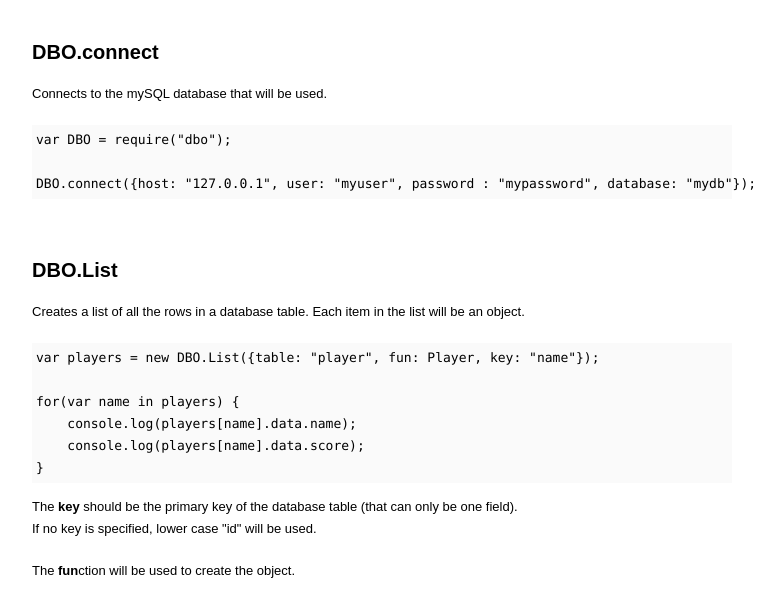
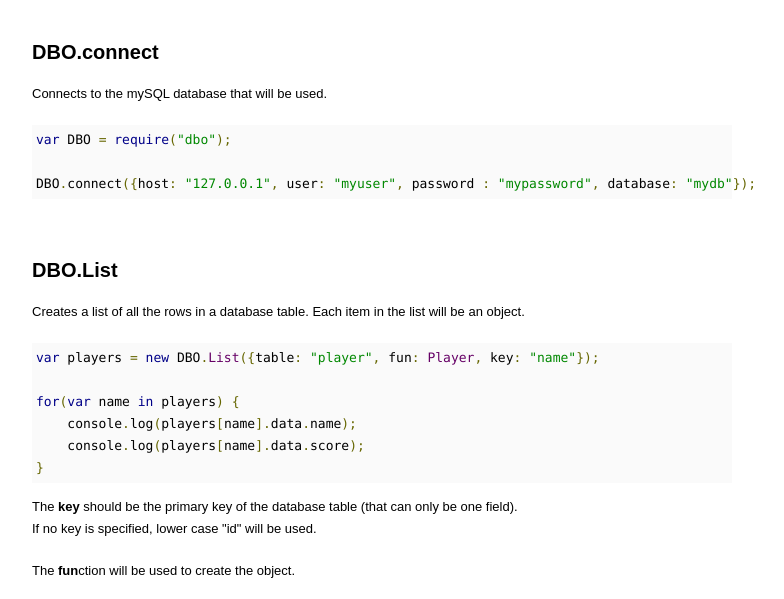
Before and after one commit to Z3TA/dbo, a website: page doc/index.htm in a window 1280 px wide. Shown: the part 174-773 px from the top of the page, without its empty margins (18-802 px from the left). Drawn offline with Linux system fonts and the light colour scheme.

Commit message:
added prettify.js

```diff
--- a/doc/index.htm
+++ b/doc/index.htm
@@ -15,6 +15,9 @@
 
 	<link rel="stylesheet" type="text/css" href="design1/style.css">
 	<link rel="stylesheet" type="text/css" href="prettify/prettify.css">
+
+	<script type="text/javascript" src="prettify/prettify.js"></script>
+
 </head>
 
 <body onload="prettyPrint()">
```
